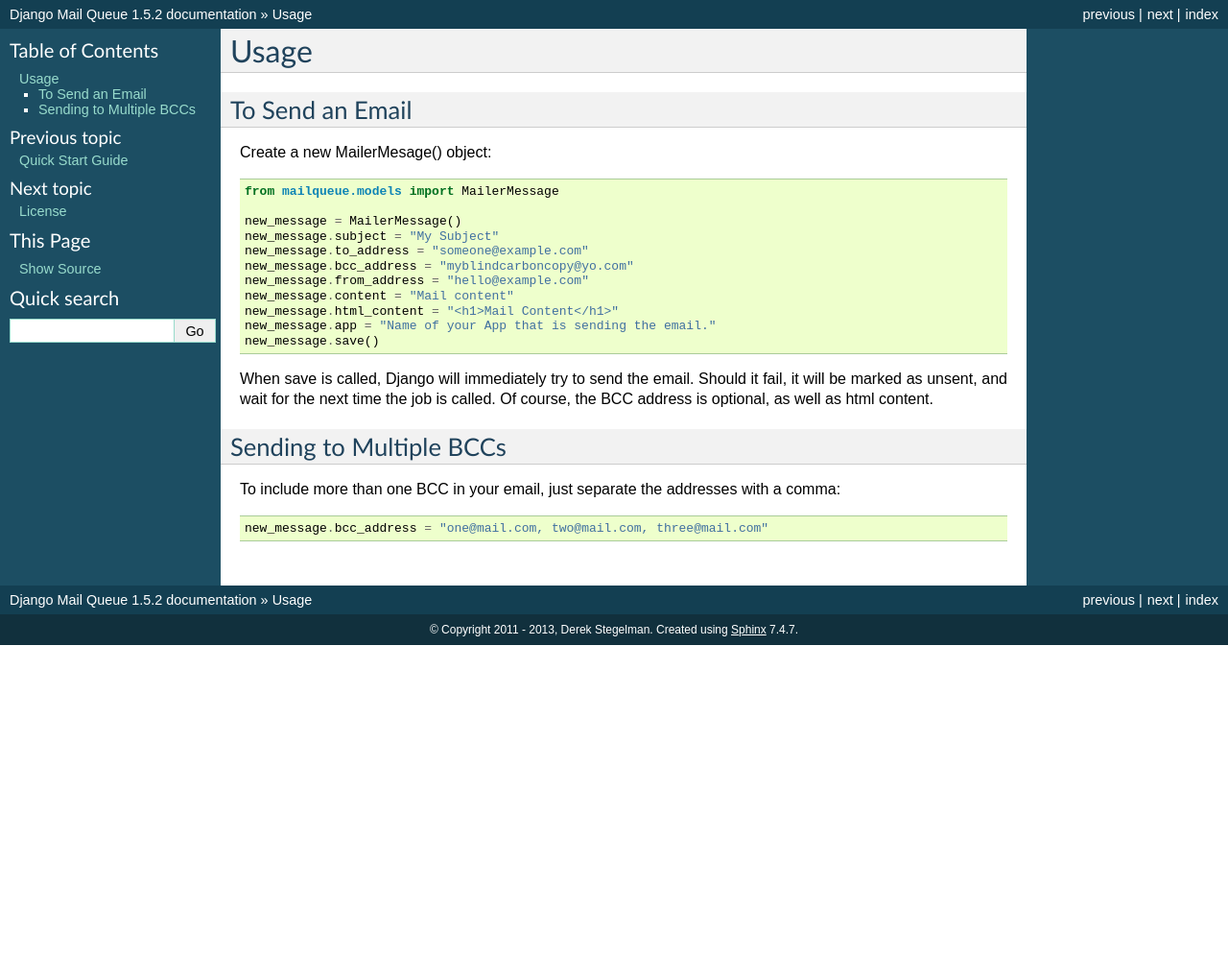
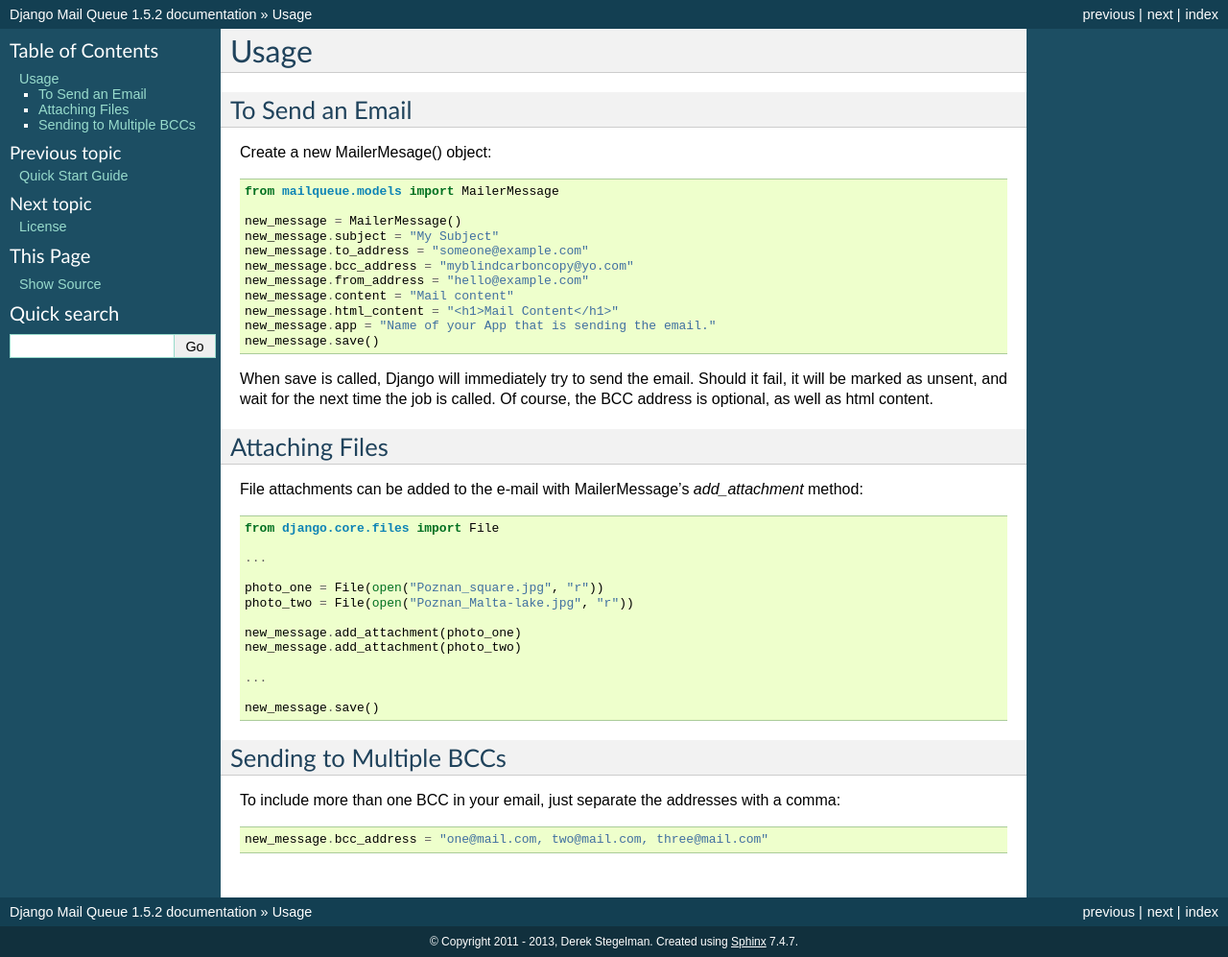
Before and after one commit to dstegelman/django-mail-queue, a Sphinx documentation site: the page built from docs/source/usage.rst, in a window 1280 px wide. Shown: the whole page at 96% size. Built offline with Sphinx 7.4.7, drawn with Linux system fonts in a browser that asks for light colours; before the commit the page ends 900 px from its top, so only the background shows below that.

Commit message:
Adds basic documentation for `add_attachment`

```diff
--- a/docs/source/usage.rst
+++ b/docs/source/usage.rst
@@ -24,6 +24,27 @@
 
 
 
+Attaching Files
+------------------------
+
+File attachments can be added to the e-mail with MailerMessage's `add_attachment` method::
+
+    from django.core.files import File
+
+    ...
+
+    photo_one = File(open("Poznan_square.jpg", "r"))
+    photo_two = File(open("Poznan_Malta-lake.jpg", "r"))
+
+    new_message.add_attachment(photo_one)
+    new_message.add_attachment(photo_two)
+
+    ...
+
+    new_message.save()
+
+
+
 Sending to Multiple BCCs
 ------------------------
 
```
